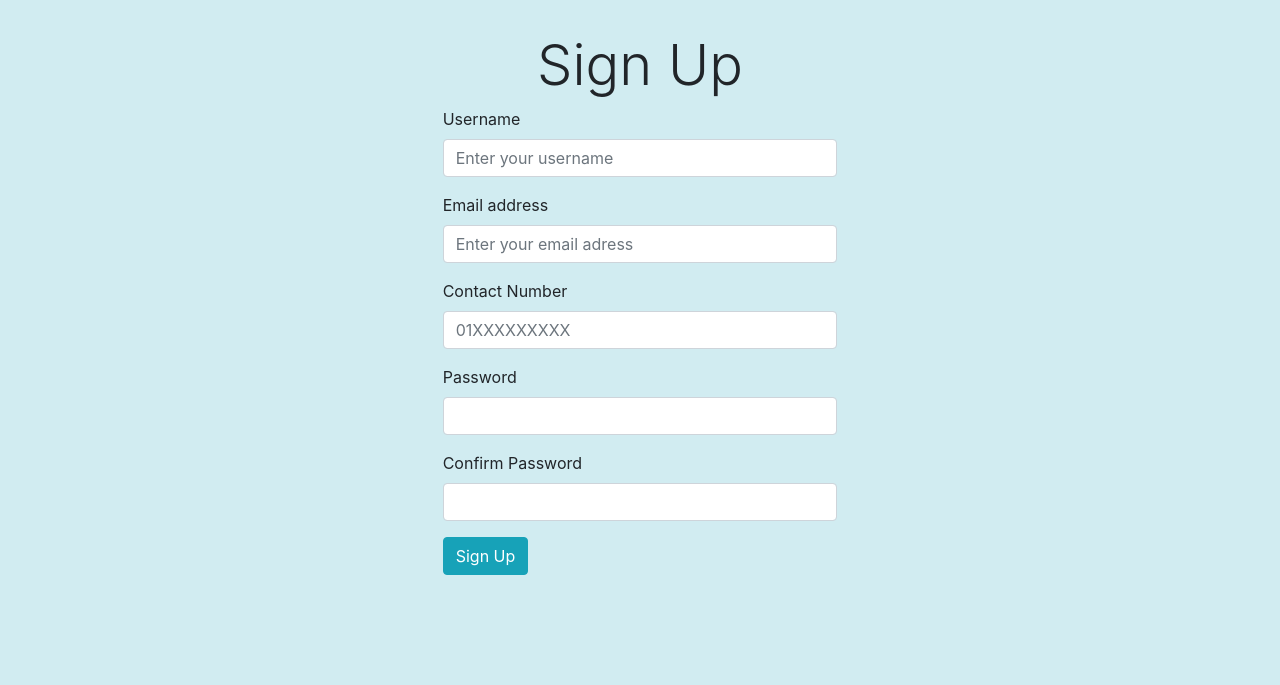
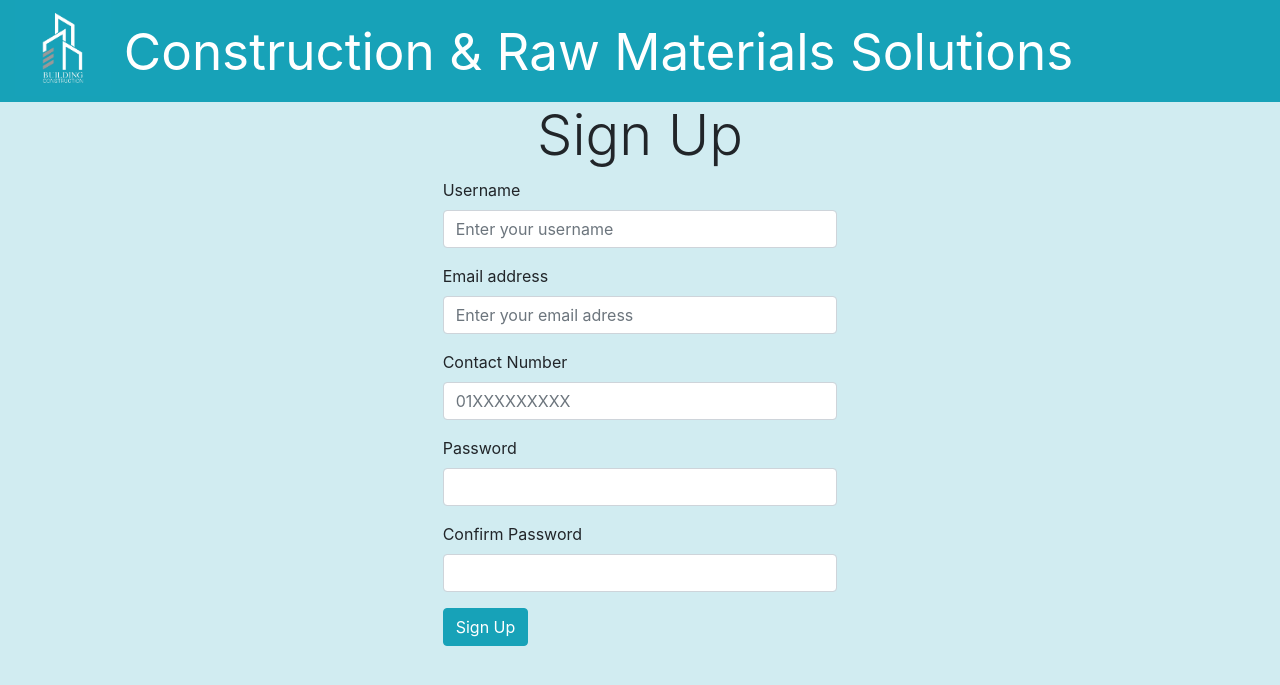
Before and after one commit to AlifAshrafee/Construction-and-Raw-Materials-Solutions-Full-Website, a Django app: page /basic_app/register/ in a window 1280 px wide. Shown: the top 685 px of the page. Run offline with Django 3.2, Linux system fonts and the light colour scheme; some libraries are stand-ins or nearby versions.

Commit message:
Sign Up page fixed

```diff
--- a/AppLanding/templates/basic_app/SignUp_FormValidation.html
+++ b/AppLanding/templates/basic_app/SignUp_FormValidation.html
@@ -1,10 +1,11 @@
 <!doctype html>
 <html lang="en">
-{% load staticfiles %}
 
 <head>
     <meta charset="utf-8">
     <meta name="viewport" content="width=device-width, initial-scale=1, shrink-to-fit=no">
+
+    <link rel="stylesheet" type="text/css" href="../../static/basic_app/SignUp.css">
 
     <link rel="stylesheet" href="https://stackpath.bootstrapcdn.com/bootstrap/4.4.1/css/bootstrap.min.css"
         integrity="sha384-Vkoo8x4CGsO3+Hhxv8T/Q5PaXtkKtu6ug5TOeNV6gBiFeWPGFN9MuhOf23Q9Ifjh" crossorigin="anonymous">
@@ -12,17 +13,19 @@
     <title>Sign Up</title>
 
     <style type="text/css">
-    body{
-        background-color: #D1ECF1;
-    }
-        .alert {
-            display: none;
+        body{
+            background-color: #D1ECF1;
         }
     </style>
 </head>
 
 <body>
-    <div class="container col-4 p-3 mt-3">
+    <div id="page-name" class="container-fluid bg-info">
+        <a href="index.html"><img id="logo" src="../../static/basic_app/images/logo.jpg"></a>
+        <div id="name-text">Construction & Raw Materials Solutions</div>
+    </div>
+
+    <div class="container col-4 p-3">
       {% if registered %}
         <div class="jumbotron text-center alert-success">
           <h1>Thank you for registering!</h1>
```
